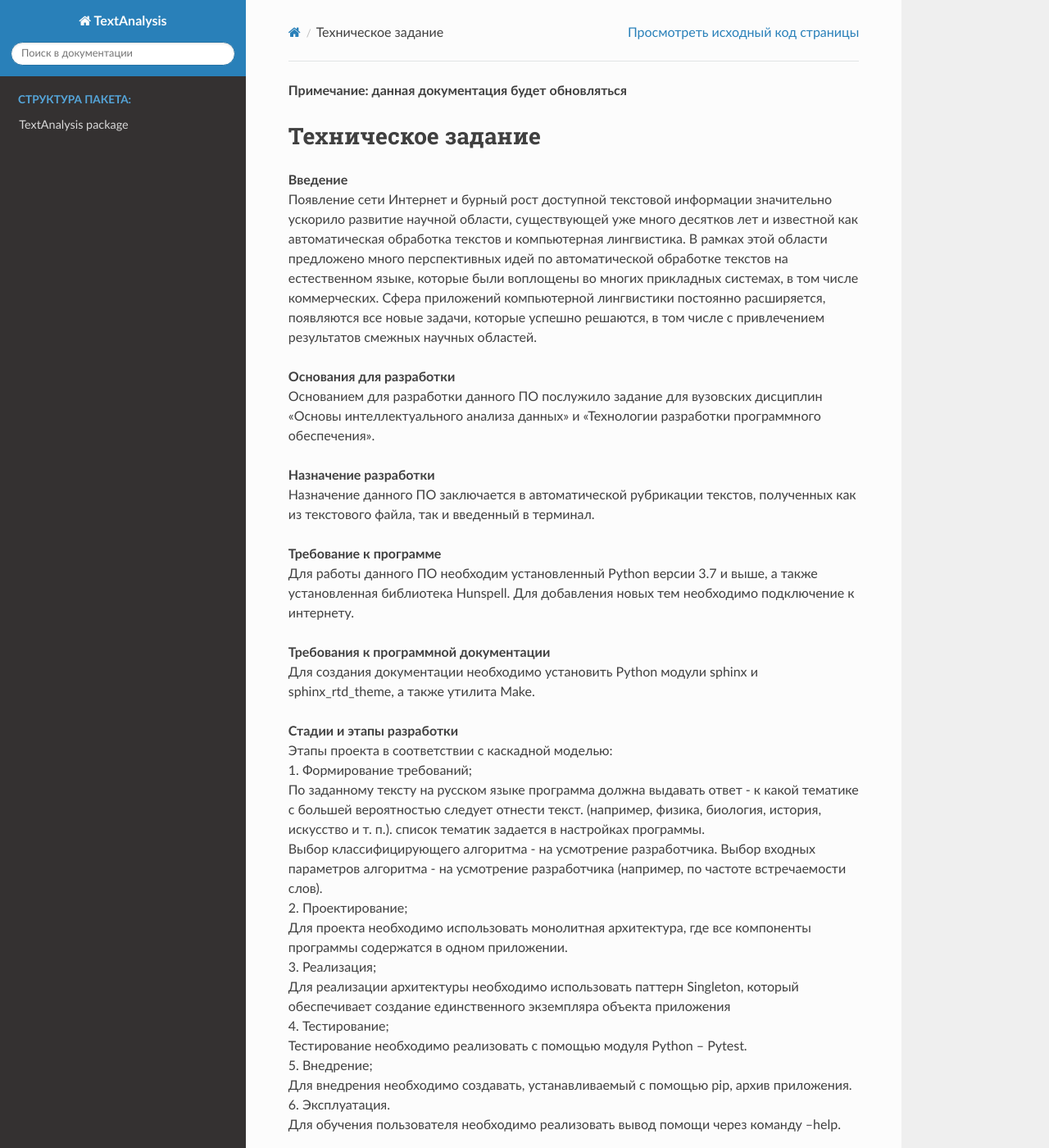
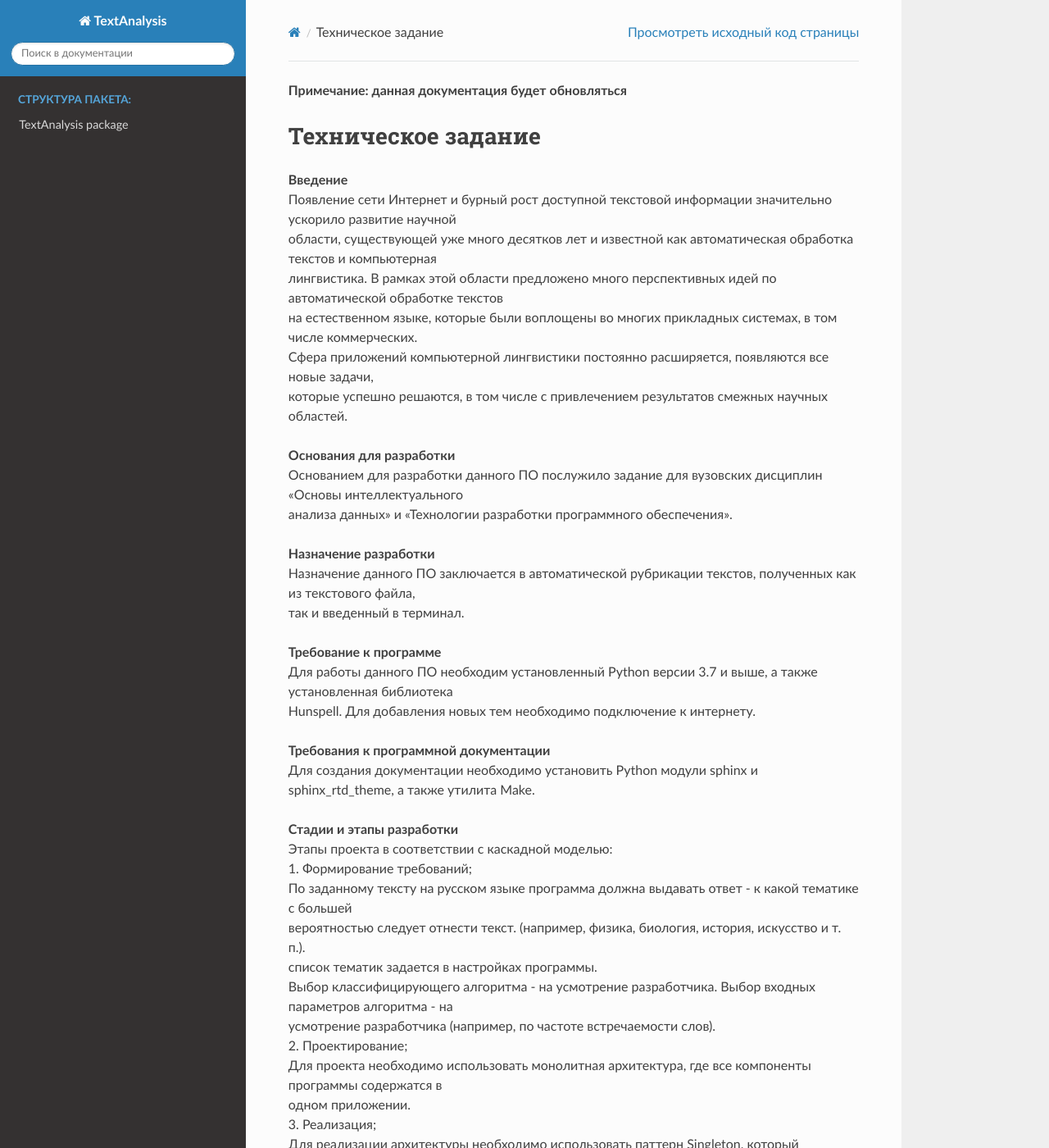
Before and after one commit to LisenokOT/text_analisis, a Sphinx documentation site: the page built from docs/tz.rst, in a window 1280 px wide and 1400 px high. Shown: the whole window at 82% size. Built offline with Sphinx 7.4.7 and the Read the Docs theme 2.0.0, drawn with Linux system fonts in a browser that asks for light colours; some of the changed text lies outside the part shown.

Commit message:
Documentation

```diff
--- a/docs/tz.rst
+++ b/docs/tz.rst
@@ -3,16 +3,24 @@
 ==================================
 
 | **Введение**
-| Появление сети Интернет и бурный рост доступной текстовой информации значительно ускорило развитие научной области, существующей уже много десятков лет и известной как автоматическая обработка текстов и компьютерная лингвистика. В рамках этой области предложено много перспективных идей по автоматической обработке текстов на естественном языке, которые были воплощены во многих прикладных системах, в том числе коммерческих. Сфера приложений компьютерной лингвистики постоянно расширяется, появляются все новые задачи, которые успешно решаются, в том числе с привлечением результатов смежных научных областей.
+| Появление сети Интернет и бурный рост доступной текстовой информации значительно ускорило развитие научной
+| области, существующей уже много десятков лет и известной как автоматическая обработка текстов и компьютерная
+| лингвистика. В рамках этой области предложено много перспективных идей по автоматической обработке текстов
+| на естественном языке, которые были воплощены во многих прикладных системах, в том числе коммерческих.
+| Сфера приложений компьютерной лингвистики постоянно расширяется, появляются все новые задачи,
+| которые успешно решаются, в том числе с привлечением результатов смежных научных областей.
 |
 | **Основания для разработки**
-| Основанием для разработки данного ПО послужило задание для вузовских дисциплин «Основы интеллектуального анализа данных» и «Технологии разработки программного обеспечения».
+| Основанием для разработки данного ПО послужило задание для вузовских дисциплин «Основы интеллектуального
+| анализа данных» и «Технологии разработки программного обеспечения».
 |
 | **Назначение разработки**
-| Назначение данного ПО заключается в автоматической рубрикации текстов, полученных как из текстового файла, так и введенный в терминал.
+| Назначение данного ПО заключается в автоматической рубрикации текстов, полученных как из текстового файла,
+| так и введенный в терминал.
 |
 | **Требование к программе**
-| Для работы данного ПО необходим установленный Python версии 3.7 и выше, а также установленная библиотека Hunspell. Для добавления новых тем необходимо подключение к интернету.
+| Для работы данного ПО необходим установленный Python версии 3.7 и выше, а также установленная библиотека
+| Hunspell. Для добавления новых тем необходимо подключение к интернету.
 |
 | **Требования к программной документации**
 | Для создания документации необходимо установить Python модули sphinx и sphinx_rtd_theme, а также утилита Make.
@@ -20,12 +28,17 @@
 | **Стадии и этапы разработки**
 | Этапы проекта в соответствии с каскадной моделью:
 | 1.	Формирование требований;
-| По заданному тексту на русском языке программа должна выдавать ответ - к какой тематике с большей вероятностью следует отнести текст. (например, физика, биология, история, искусство и т. п.). список тематик задается в настройках программы.
-| Выбор классифицирующего алгоритма - на усмотрение разработчика. Выбор входных параметров алгоритма - на усмотрение разработчика (например, по частоте встречаемости слов).
+| По заданному тексту на русском языке программа должна выдавать ответ - к какой тематике с большей
+| вероятностью следует отнести текст. (например, физика, биология, история, искусство и т. п.).
+| список тематик задается в настройках программы.
+| Выбор классифицирующего алгоритма - на усмотрение разработчика. Выбор входных параметров алгоритма - на
+| усмотрение разработчика (например, по частоте встречаемости слов).
 | 2.	Проектирование;
-| Для проекта необходимо использовать монолитная архитектура, где  все компоненты программы содержатся в одном приложении.
+| Для проекта необходимо использовать монолитная архитектура, где  все компоненты программы содержатся в
+| одном приложении.
 | 3.	Реализация;
-| Для реализации архитектуры необходимо использовать паттерн Singleton, который обеспечивает создание единственного экземпляра объекта приложения
+| Для реализации архитектуры необходимо использовать паттерн Singleton, который обеспечивает создание
+| единственного экземпляра объекта приложения
 | 4.	Тестирование;
 | Тестирование необходимо реализовать с помощью модуля Python – Pytest.
 | 5.	Внедрение;
@@ -36,16 +49,23 @@
 Документация
 =======================================================
 | **Спецификация**
-| Система автоматической рубрикации текста – система определяющая к какой тематике с большей вероятностью следует отнести текст. Система хранит темы с массивом ключевых слов для дальнейшей проверки соответствия текста к каждой тематике.
+| Система автоматической рубрикации текста – система определяющая к какой тематике с большей вероятностью
+| следует отнести текст. Система хранит темы с массивом ключевых слов для дальнейшей проверки соответствия текста к каждой тематике.
 |
 | **Программа и методика испытаний**
-| Для тестирования ПО используется pytest проверяющий работоспособность всего функционала используя тестовые данные.
+| Для тестирования ПО используется pytest проверяющий работоспособность всего функционала используя тестовые
+| данные.
 |
 | **Описание программы**
-| TextAnalysis – ПО для автоматической рубрикации текста на Python. На вход программы подается текст и на выходе отображается список тем и их процентное соотношение.
+| TextAnalysis – ПО для автоматической рубрикации текста на Python. На вход программы подается текст и на
+| выходе отображается список тем и их процентное соотношение.
 |
 | **Описание применения**
-| Пользователь может запустить обработку текста указав ссылку на файл с текстом или введя его в консоль. Пользователь может добавлять, удалять и отображать темы, сохраненные в словарь тем. Для всех команд есть возможность указать свой файл словаря тем.
+| Пользователь может запустить обработку текста указав ссылку на файл с текстом или введя его в консоль.
+| Пользователь может добавлять, удалять и отображать темы, сохраненные в словарь тем. Для всех команд есть
+| возможность указать свой файл словаря тем.
 |
 | **Описание языка**
-| Python – высокоуровневый язык программирования общего назначения с динамической строгой типизацией и автоматическим управлением памятью, ориентированный на повышение производительности разработчика, читаемости кода и его качества, а также на обеспечение переносимости написанных на нём программ.
+| Python – высокоуровневый язык программирования общего назначения с динамической строгой типизацией и
+| автоматическим управлением памятью, ориентированный на повышение производительности разработчика,
+| читаемости кода и его качества, а также на обеспечение переносимости написанных на нём программ.
```
Also changed, not shown: docs/Dlya_polzovatelya.rst (added, +16 -0 lines), docs/Dlya_programmista.rst (added, +28 -0 lines), 1 other file.
